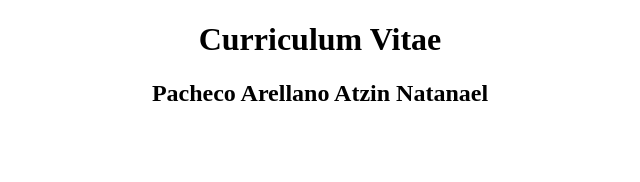
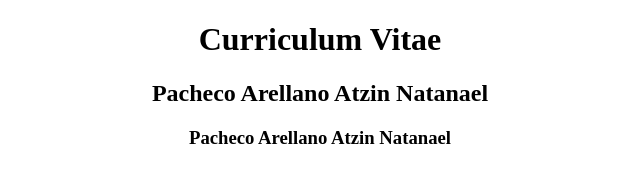
Before and after one commit to atzin-natanael/CUCEI-ProgramacionParaInternet, a plain HTML site: page index.html in a window 1280 px wide. Shown: the whole page, without its empty margins (320-960 px from the left). Drawn offline with Linux system fonts and the light colour scheme.

Commit message:
Update index.html

```diff
--- a/index.html
+++ b/index.html
@@ -14,5 +14,6 @@
     <h2 class="centrar">Pacheco Arellano Atzin Natanael</h2>
 </head>
 <body>
+    <h3 class="centrar">Pacheco Arellano Atzin Natanael</h3>
 </body>
 </html>
```
